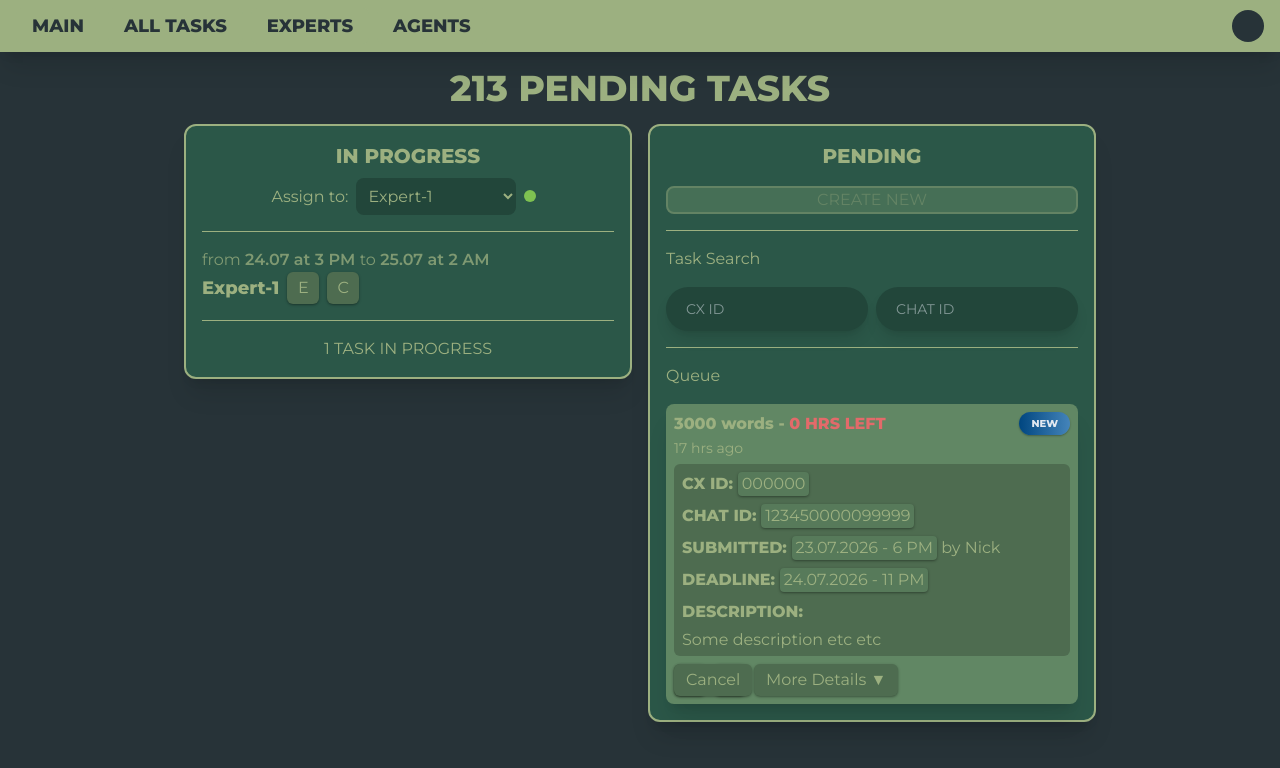
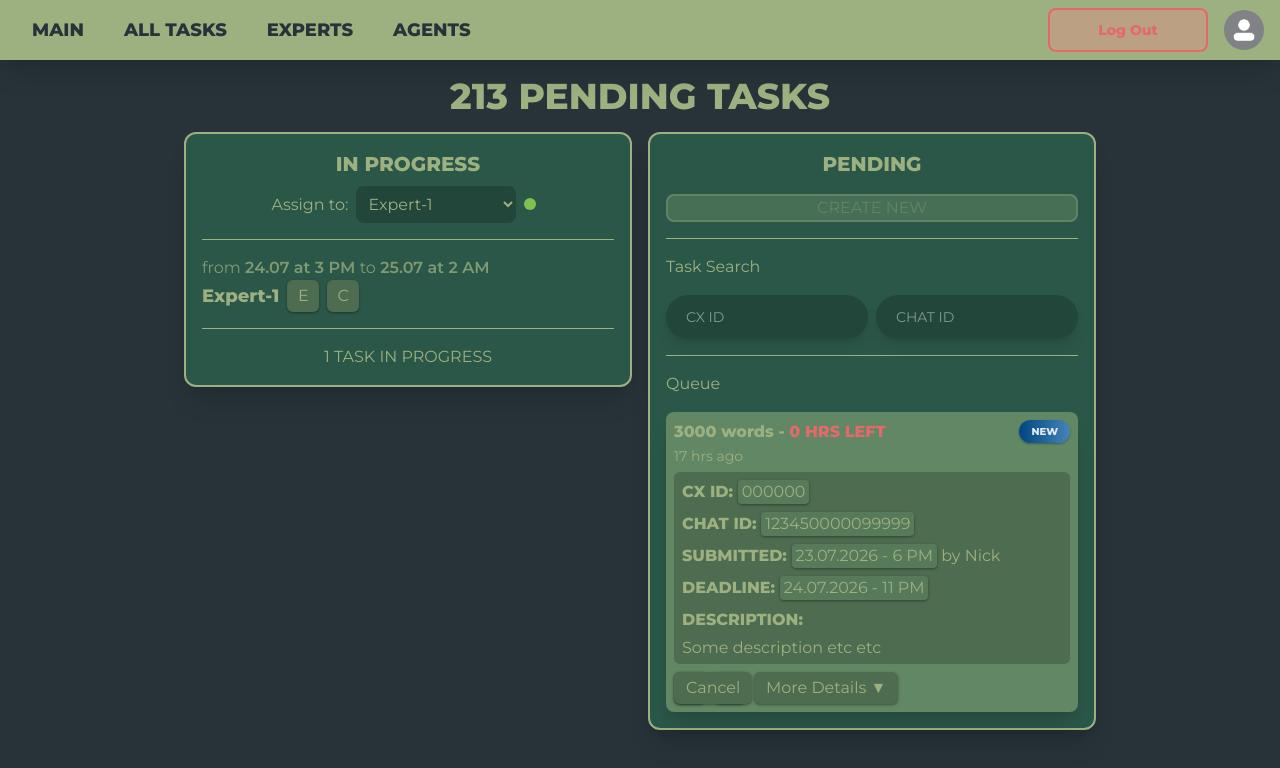
Before and after one commit to GhostQck/TasksScheduler, a Next.js app: page / in a window 1280 px wide. Shown: the top 768 px of the page. Built offline with nearby package versions, Linux system fonts and the light colour scheme; no server answers.

Commit message:
Added session destruction option

```diff
--- a/src/app/login/actions.ts
+++ b/src/app/login/actions.ts
@@ -6,7 +6,7 @@ import { eq } from 'drizzle-orm';
 
 import bcrypt from 'bcryptjs';
 
-import { createSession } from '@/lib/session';
+import { createSession, destroySession } from '@/lib/session';
 import { redirect } from 'next/navigation';
 
 export type AuthFormState = {
@@ -56,3 +56,8 @@ export const authUser = async (
 
   redirect('/');
 };
+
+export const logoutUser = async () => {
+  await destroySession();
+  redirect('/login');
+};
--- a/src/app/page.tsx
+++ b/src/app/page.tsx
@@ -1,5 +1,6 @@
 import { Button } from '@/components/ui/button';
 import { InputCounter, InputLabel } from '@/components/form/input';
+import Logout from '@/components/auth/logout';
 
 export default function Root() {
   return (
@@ -125,20 +126,26 @@ export default function Root() {
           className='
             hidden md:flex sticky top-0 flex-row gap-2 py-2 px-4 w-full items-center justify-center bg-txt text-bg text-lg shadow-xl select-none font-bold uppercase
 
-            *:py-1 *:px-4 *:bg-txt *:cursor-pointer *:rounded-md
+            [&>a]:py-1 [&>a]:px-4 [&>a]:bg-txt [&>a]:cursor-pointer [&>a]:rounded-md
 
-            *:duration-200 *:transition-all *:ease-in-out
+            [&>a]:duration-200 [&>a]:transition-all [&>a]:ease-in-out
 
-            *:hover:brightness-110 *:hover:shadow-md
+            [&>a]:hover:brightness-110 [&>a]:hover:shadow-md
           '
         >
           <a>Main</a>
           <a>All Tasks</a>
           <a>Experts</a>
           <a>Agents</a>
-          <button
-            className='ml-auto !rounded-full !bg-bg h-full aspect-square'
-          ></button>
+
+          <div className='flex items-center gap-4 ml-auto h-full max-h-full shrink-0'>
+            <Logout />
+
+            <img
+              src='images/profile-pic.jpg'
+              className='h-10 w-auto object-contain rounded-full'
+            />
+          </div>
         </nav>
 
         <h1
--- /dev/null
+++ b/src/components/auth/logout.tsx
@@ -0,0 +1,33 @@
+'use client';
+
+import React, { useTransition } from 'react';
+import { logoutUser } from '@/app/login/actions';
+
+import { Loader } from 'lucide-react';
+import { Button } from '../ui/button';
+
+export default function Logout() {
+  const [isPending, startTransition] = useTransition();
+
+  const handleLogout = () => {
+    startTransition(async () => {
+      await logoutUser();
+    });
+  };
+
+  return (
+    <Button
+      onClick={handleLogout}
+      disabled={isPending}
+      intent='cancel'
+      className='bg-neg-200/40'
+    >
+      {isPending ? (
+        <>
+          <Loader strokeWidth={2} className='inline-block mr-2 size-[1.1rem] -translate-y-[0.1rem]' />
+          Loading...
+        </>
+      ) : 'Log Out'}
+    </Button>
+  );
+}
```
Also changed, not shown: public/images/profile-pic.jpg (added).
